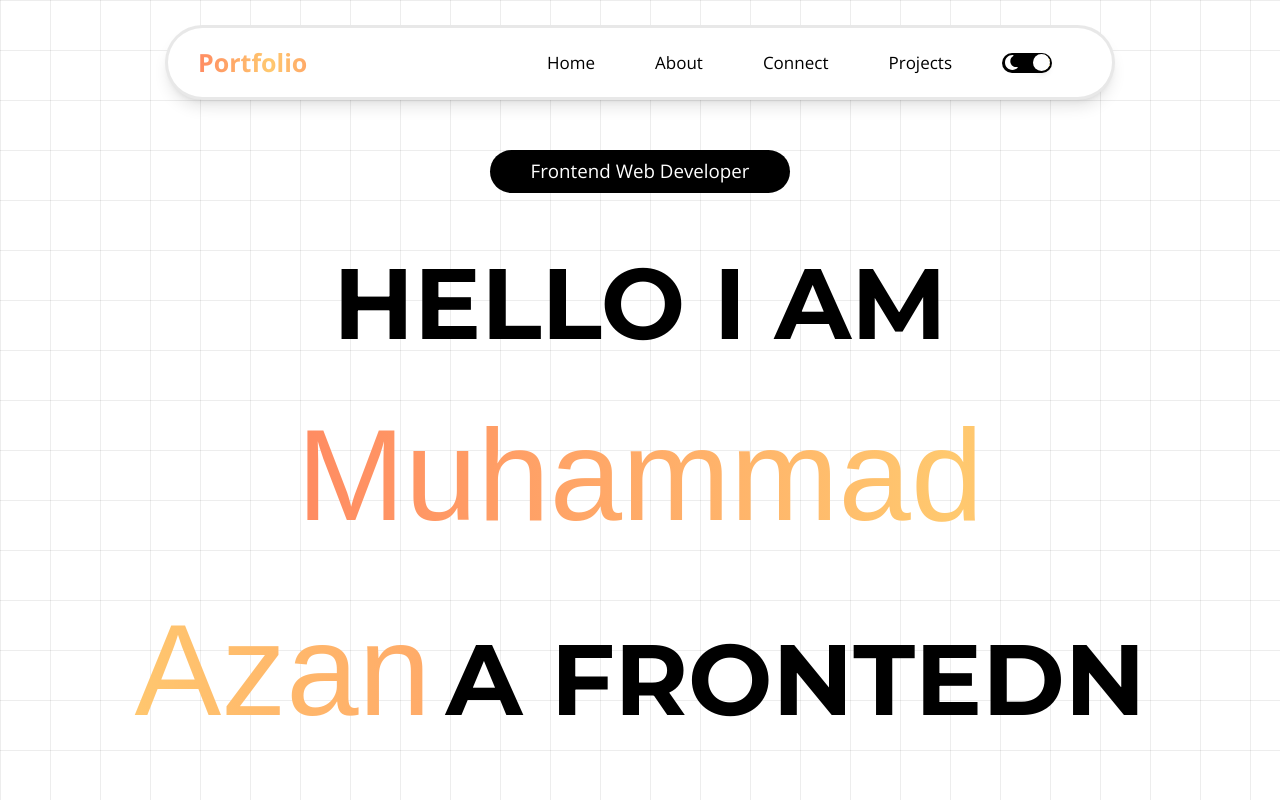
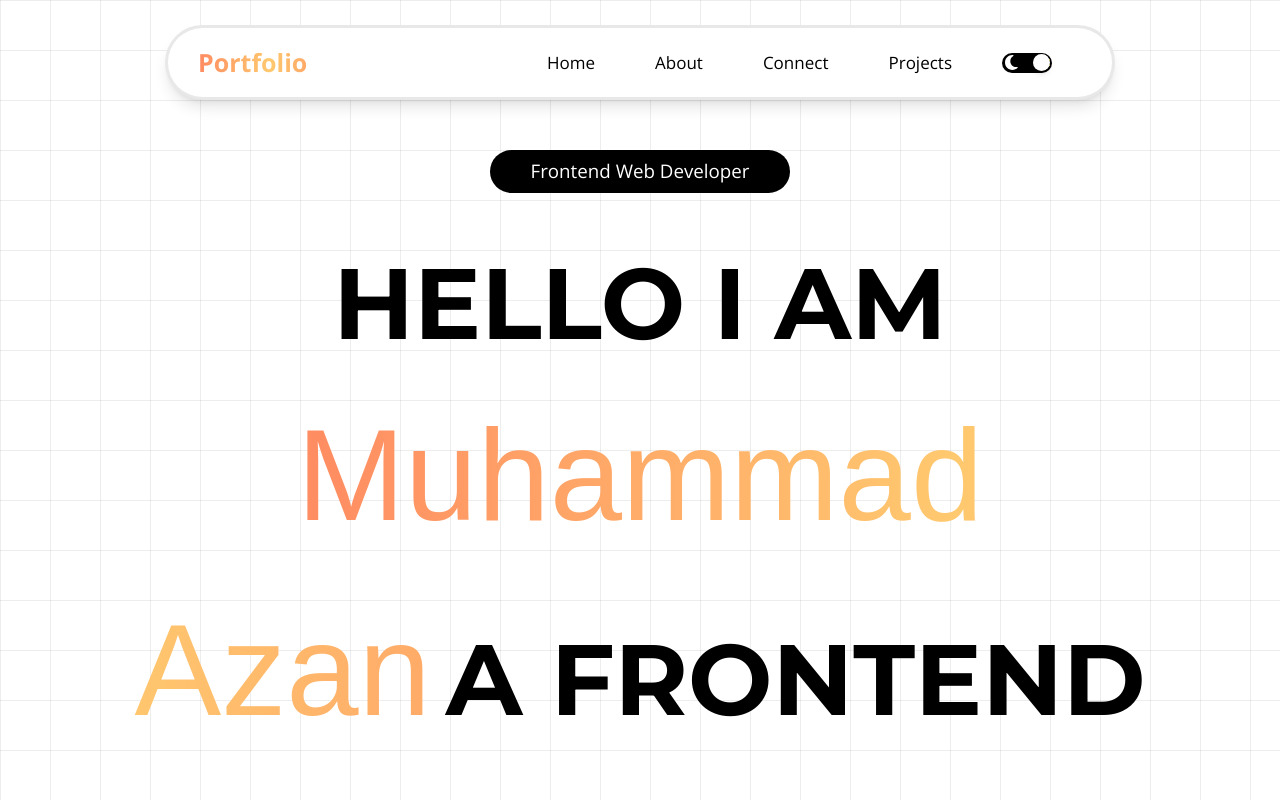
Before and after one commit to Muhammad-Azan-1/nextjs-tailwad-portfolio-V2, a Next.js app: page / in a window 1280 px wide. Shown: the top 800 px of the page. Built offline with nearby package versions, Linux system fonts and the light colour scheme; a web font is replaced by a local one.

Commit message:
Added successfully

```diff
--- a/components/Hero/Hero.tsx
+++ b/components/Hero/Hero.tsx
@@ -50,7 +50,7 @@ const Hero = () => {
                 {" "}
                 Muhammad <br /> Azan
               </span>
-              A FRONTEDN DEVELOPER
+              A FRONTEND DEVELOPER
             </h1>
           </div>
 
```
